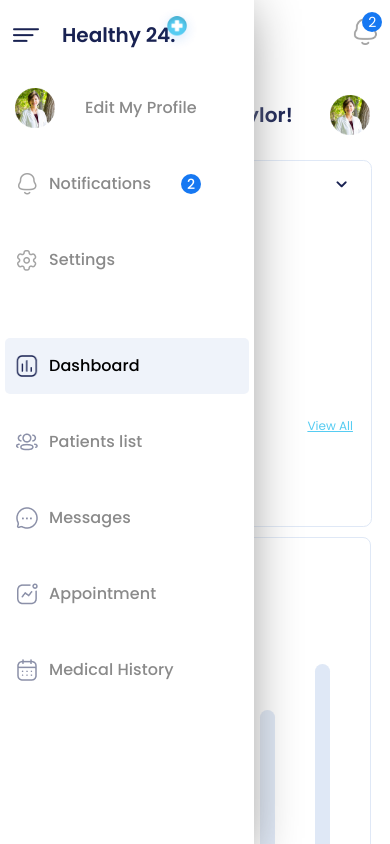
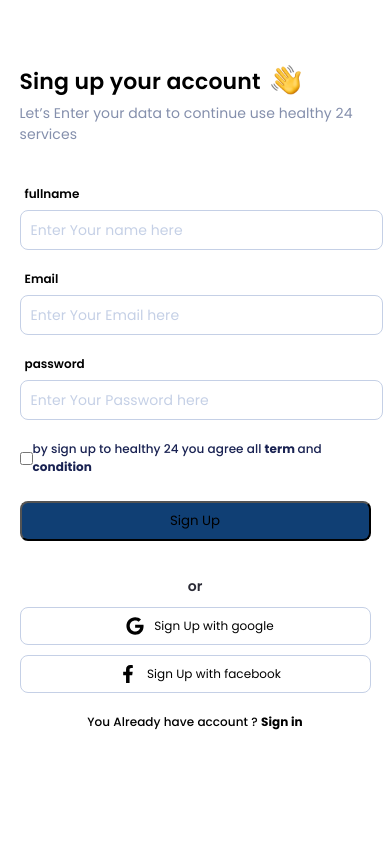
Before and after one commit to salahkhenfer/Doctor-s-Office-Management-System, a React (Vite) app: page / in a window 390 px wide. Shown: the top 844 px of the page. Built offline with nearby package versions, Linux system fonts and the light colour scheme.

Commit message:
last edit

```diff
--- a/src/App.tsx
+++ b/src/App.tsx
@@ -1,13 +1,13 @@
-import { useLocation } from "react-router-dom";
 import "./App.css";
-import { useEffect } from "react";
+
 import HeaderAndMenu from "./page/HeaderAndMenu";
 
+
 function App() {
-  const location = useLocation();
-  useEffect(() => {
-    // console.log(location.pathname);
-  }, [location.pathname]);
+
+
+
+
   return (
     <div>
       <HeaderAndMenu />
--- a/src/components/LoginAndRegister/Login.tsx
+++ b/src/components/LoginAndRegister/Login.tsx
@@ -3,8 +3,12 @@ import { FaGoogle } from "react-icons/fa";
 import { FaFacebookF } from "react-icons/fa";
 import { useDispatch } from "react-redux";
 import { ForgetPassword, SignUp } from "../../Redux/reducer";
+import { useNavigate } from "react-router-dom";
 function Login() {
+  const Nav = useNavigate();
+
   const dispatch = useDispatch();
+
   return (
     <div className="ContainerForm">
       <div className="loginForm">
@@ -43,7 +47,9 @@ function Login() {
             Forget password
           </div>
         </div>
-        <button className="button-signup">Sign Up</button>
+        <button className="button-signup" onClick={() => Nav("/App")}>
+          Login
+        </button>
         <div className="or">or</div>
         <button className="SinInButton">
           <FaGoogle className="sinIn-icon" /> <div>Sign Up with google</div>
--- a/src/page/HeaderAndMenu.tsx
+++ b/src/page/HeaderAndMenu.tsx
@@ -158,7 +158,7 @@ function HeaderAndMenu() {
             </div>
           </div>
 
-          <div className={`${openMenu ? "menu" : "menu-open"}`}>
+          <div className={`${!openMenu ? "menu" : "menu-open"}`}>
             <div className="logoMenu">
               <img
                 className="menoOpen"
--- a/src/page/style/HeaderAndMenu.css
+++ b/src/page/style/HeaderAndMenu.css
@@ -216,8 +216,8 @@
     z-index: 99;
     width: 65%;
 
-   height: fit-content;
-min-height: 100vh;
+    height: fit-content;
+    min-height: 100vh;
     left: -100%;
     transform: translateX(0%);
     opacity: 1;
@@ -233,11 +233,11 @@ min-height: 100vh;
     z-index: 99;
     width: 65%;
     height: fit-content;
-min-height: 100vh;
+    min-height: 100vh;
     box-shadow: 1px 0 49px -9px #868686;
     left: 0;
     transition: 1s;
-    height: fit-content;
+    height: 100%;
   }
   .space {
     height: 10px;
```
Also changed, not shown: src/main.tsx (+14 -12 lines).
